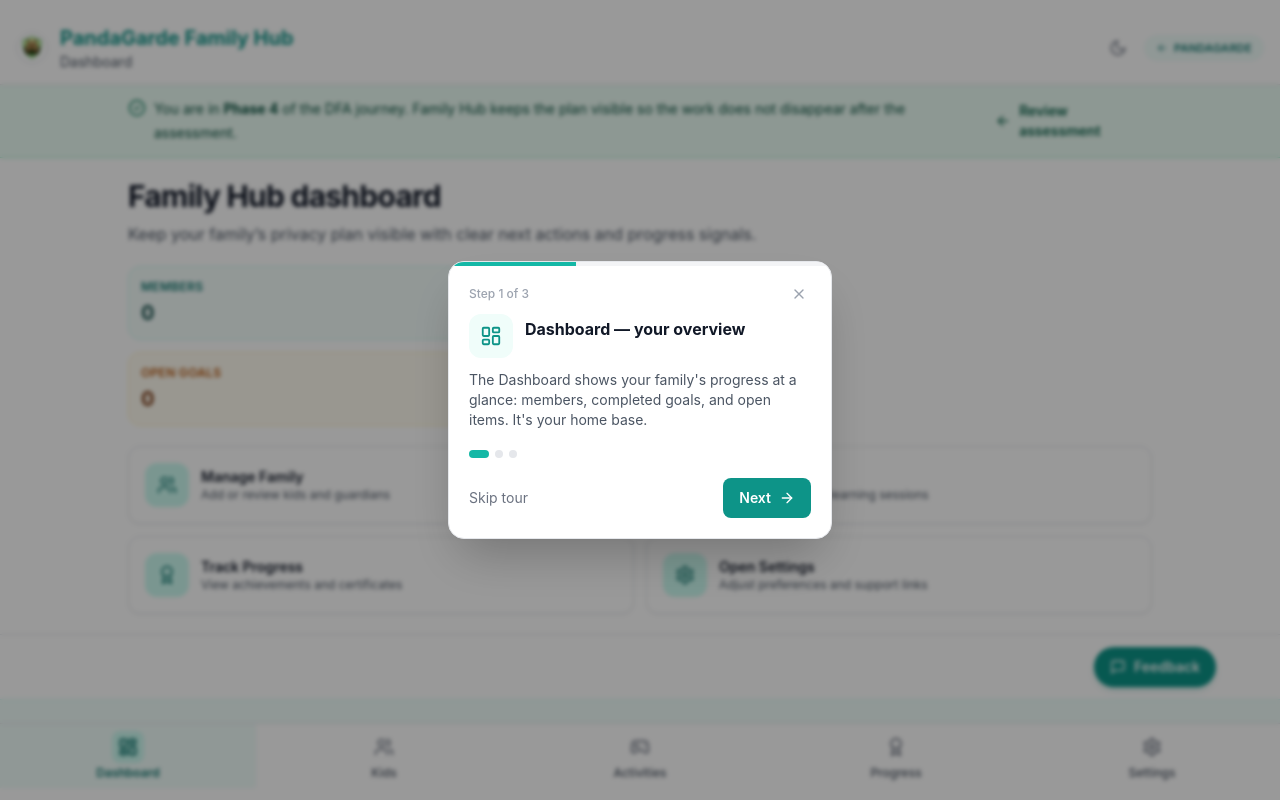
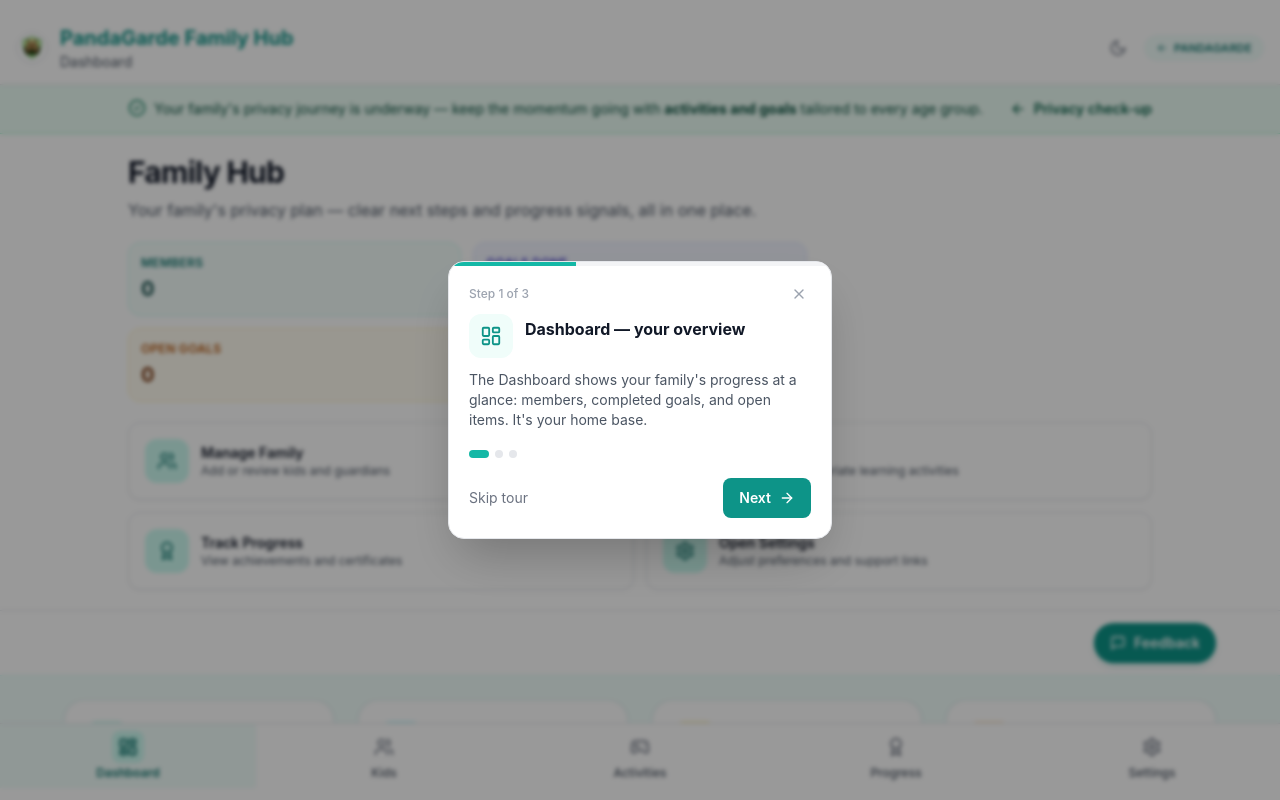
Before and after one commit to Facely1er/PandaGarde-familyHub-v3, a React (Vite) app: page /family-hub/dashboard in a window 1280 px wide. Built offline with nearby package versions, Linux system fonts and the light colour scheme.

Commit message:
fix(dashboard): replace DFA jargon with family-friendly language
"Phase 4 of the DFA journey" is internal terminology that confuses
families arriving at the hub. Replace with encouraging plain-language
copy that explains value without requiring prior context.

```diff
--- a/src/familyhub/screens/DashboardScreen.tsx
+++ b/src/familyhub/screens/DashboardScreen.tsx
@@ -19,7 +19,7 @@ const quickActions = [
   },
   {
     title: 'Start Activities',
-    description: 'Launch games and learning sessions',
+    description: 'Launch age-appropriate learning activities',
     to: '/family-hub/activities',
     icon: Gamepad2,
   },
@@ -53,10 +53,10 @@ const DashboardScreen: React.FC = () => {
         <div className="mx-auto flex max-w-5xl flex-col gap-2 md:flex-row md:items-center md:justify-between">
           <div className="flex items-start gap-2">
             <CheckCircle2 size={18} className="mt-0.5 text-emerald-700" />
-            <p className="leading-6">You are in <strong>Phase 4</strong> of the DFA journey. Family Hub keeps the plan visible so the work does not disappear after the assessment.</p>
+            <p className="leading-6">Your family's privacy journey is underway — keep the momentum going with <strong>activities and goals</strong> tailored to every age group.</p>
           </div>
           <a href="/privacy-assessment" className="inline-flex items-center gap-2 font-semibold text-emerald-800 hover:text-emerald-900">
-            <ArrowLeft size={16} /> Review assessment
+            <ArrowLeft size={16} /> Privacy check-up
           </a>
         </div>
       </div>
@@ -64,10 +64,10 @@ const DashboardScreen: React.FC = () => {
         <div className="mx-auto flex max-w-5xl flex-col gap-5">
           <div className="space-y-2">
             <h1 className="text-2xl font-bold tracking-tight text-gray-900 dark:text-white sm:text-3xl">
-              Family Hub dashboard
+              Family Hub
             </h1>
             <p className="text-sm text-gray-600 dark:text-gray-300 sm:text-base">
-              Keep your family’s privacy plan visible with clear next actions and progress signals.
+              Your family's privacy plan — clear next steps and progress signals, all in one place.
             </p>
           </div>
 
```
